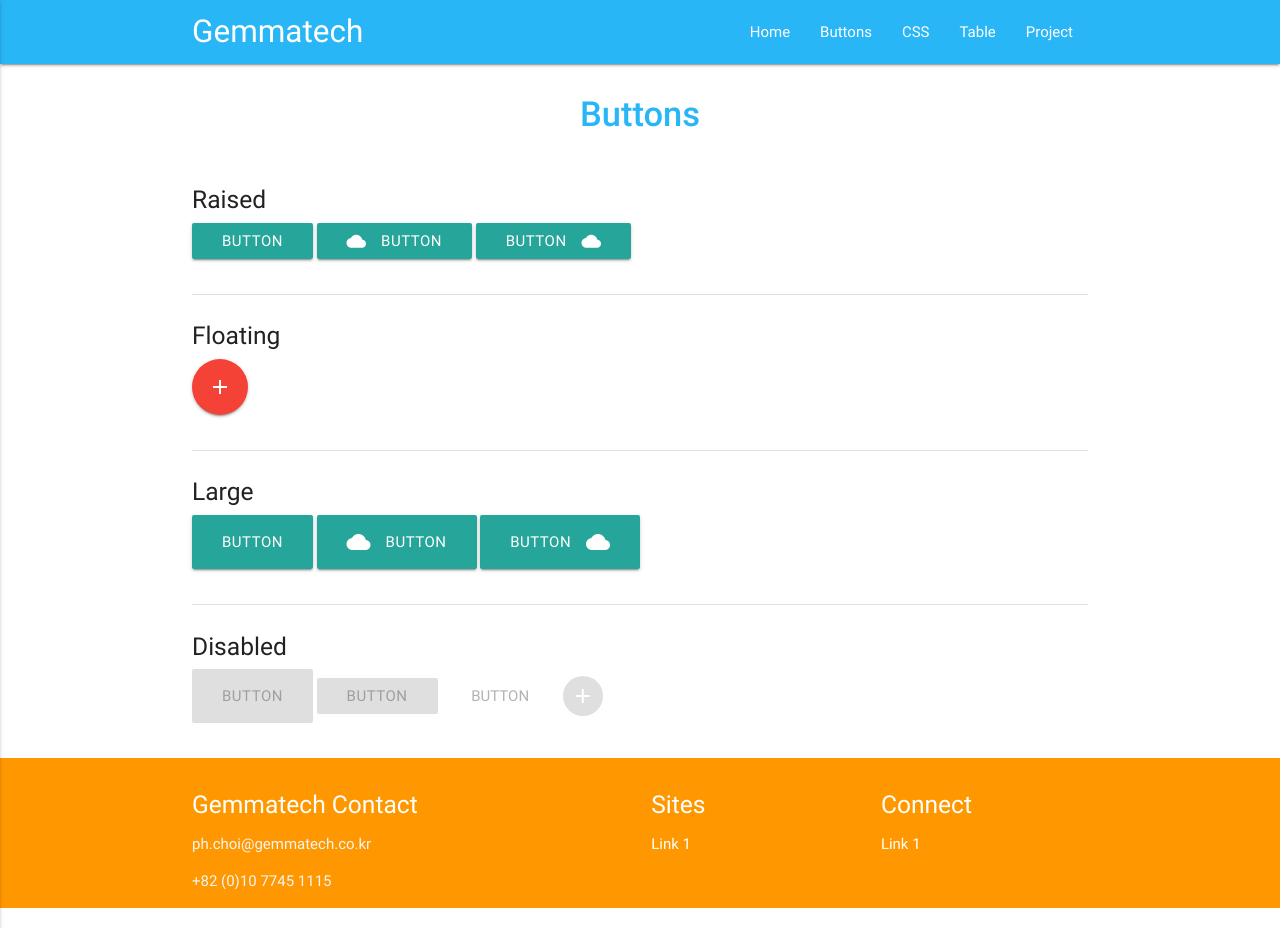
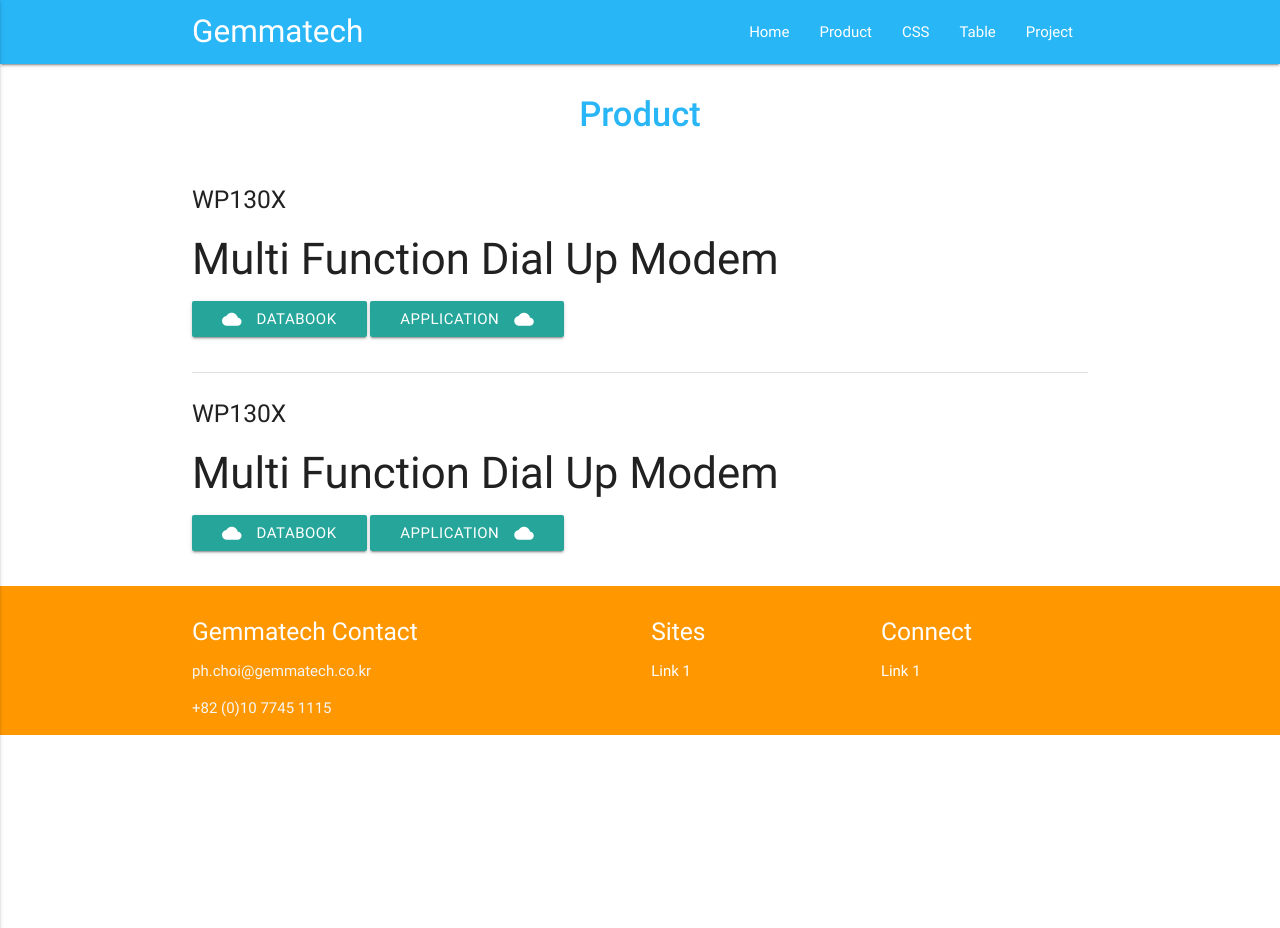
Before and after one commit to gemmatech/gemmatech.github.io, a Jekyll site: the page built from example1.md, in a window 1280 px wide. Built offline with Jekyll 4.4.1, drawn with Linux system fonts in a browser that asks for light colours; after the commit the page ends 900 px from its top, so only the background shows below that.

Commit message:
Update example1.md

```diff
--- a/example1.md
+++ b/example1.md
@@ -1,54 +1,29 @@
 ---
 layout: page
-title: Buttons
-permalink: /Buttoms/
+title: Product
+permalink: /Product/
 ---
 
 <h1 class="page-title">{{ page.title | escape }}</h1>
 
 <div class="section">
-    <h5>Raised</h5>
-
+    <h5>WP130X </h5>
+    <h3>   Multi Function Dial Up Modem </h3>
     <div class="row">
           <div class="col s12">
-                <a class="waves-effect waves-light btn">button</a>
-                <a class="waves-effect waves-light btn"><i class="material-icons left">cloud</i>button</a>
-                <a class="waves-effect waves-light btn"><i class="material-icons right">cloud</i>button</a>
+                <a class="waves-effect waves-light btn"><i class="material-icons left">cloud</i>Databook</a>
+                <a class="waves-effect waves-light btn"><i class="material-icons right">cloud</i>Application</a>
           </div>
     </div>
 </div>
 <div class="divider"></div>
 <div class="section">
-    <h5>Floating</h5>
-
-    <div class="row">
-            <div class="col s12">
-                <a class="btn-floating btn-large waves-effect waves-light red"><i class="material-icons">add</i></a>
-            </div>
-    </div>
-</div>
-<div class="divider"></div>
-<div class="section">
-    <h5>Large</h5>
-
+    <h5>WP130X </h5>
+    <h3>   Multi Function Dial Up Modem </h3>
     <div class="row">
           <div class="col s12">
-                <a class="waves-effect waves-light btn-large">Button</a>
-                <a class="waves-effect waves-light btn-large"><i class="material-icons left">cloud</i>button</a>
-                <a class="waves-effect waves-light btn-large"><i class="material-icons right">cloud</i>button</a>
+                <a class="waves-effect waves-light btn"><i class="material-icons left">cloud</i>Databook</a>
+                <a class="waves-effect waves-light btn"><i class="material-icons right">cloud</i>Application</a>
           </div>
     </div>
 </div>
-<div class="divider"></div>
-<div class="section">
-    <h5>Disabled</h5>
-
-    <div class="row">
-        <div class="col s12">
-                <a class="btn-large disabled">Button</a>
-                <a class="btn disabled">Button</a>
-                <a class="btn-flat disabled">Button</a>
-                <a class="btn-floating disabled"><i class="material-icons">add</i></a>
-        </div>
-    </div>
-</div>
```
